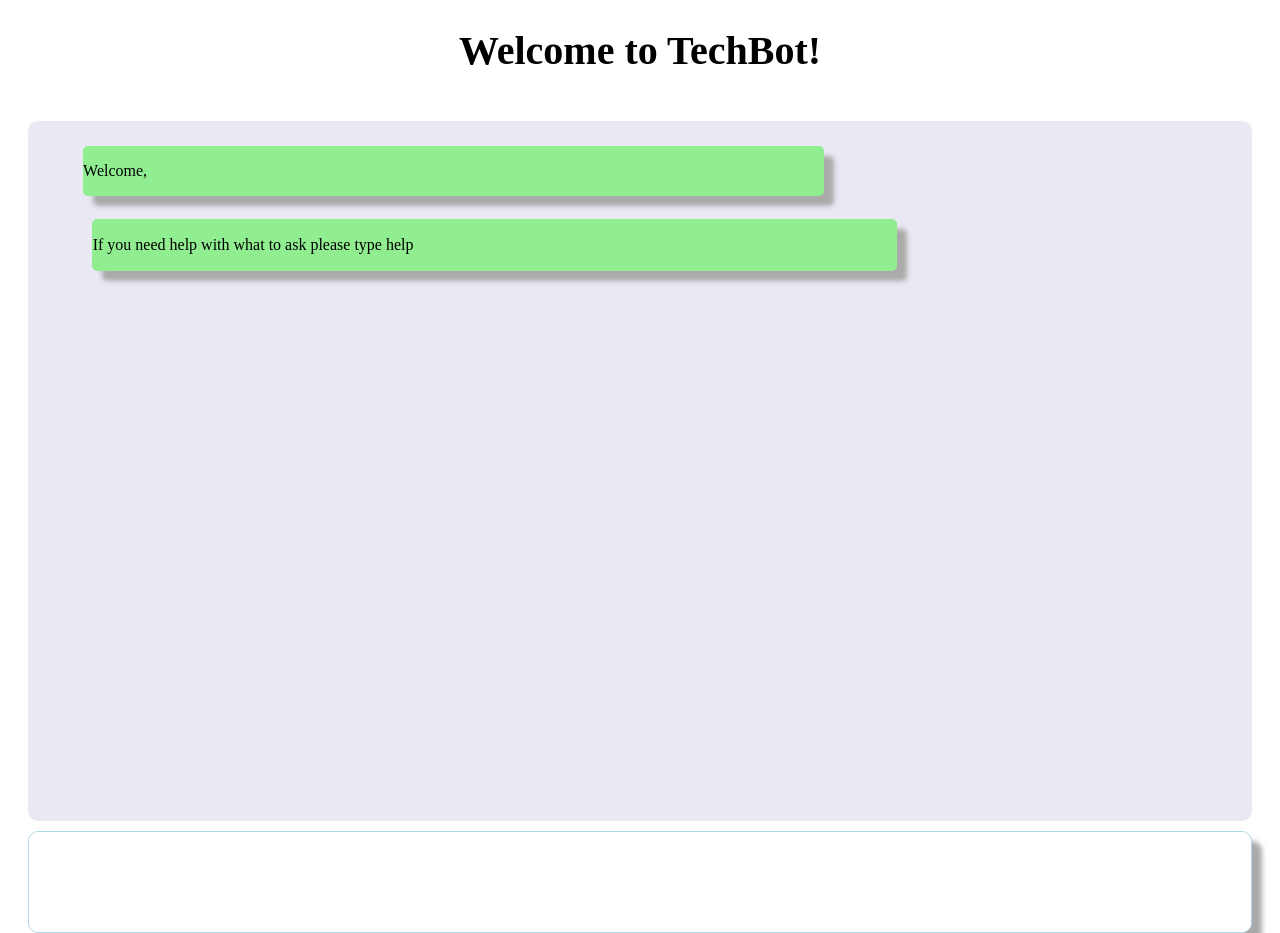
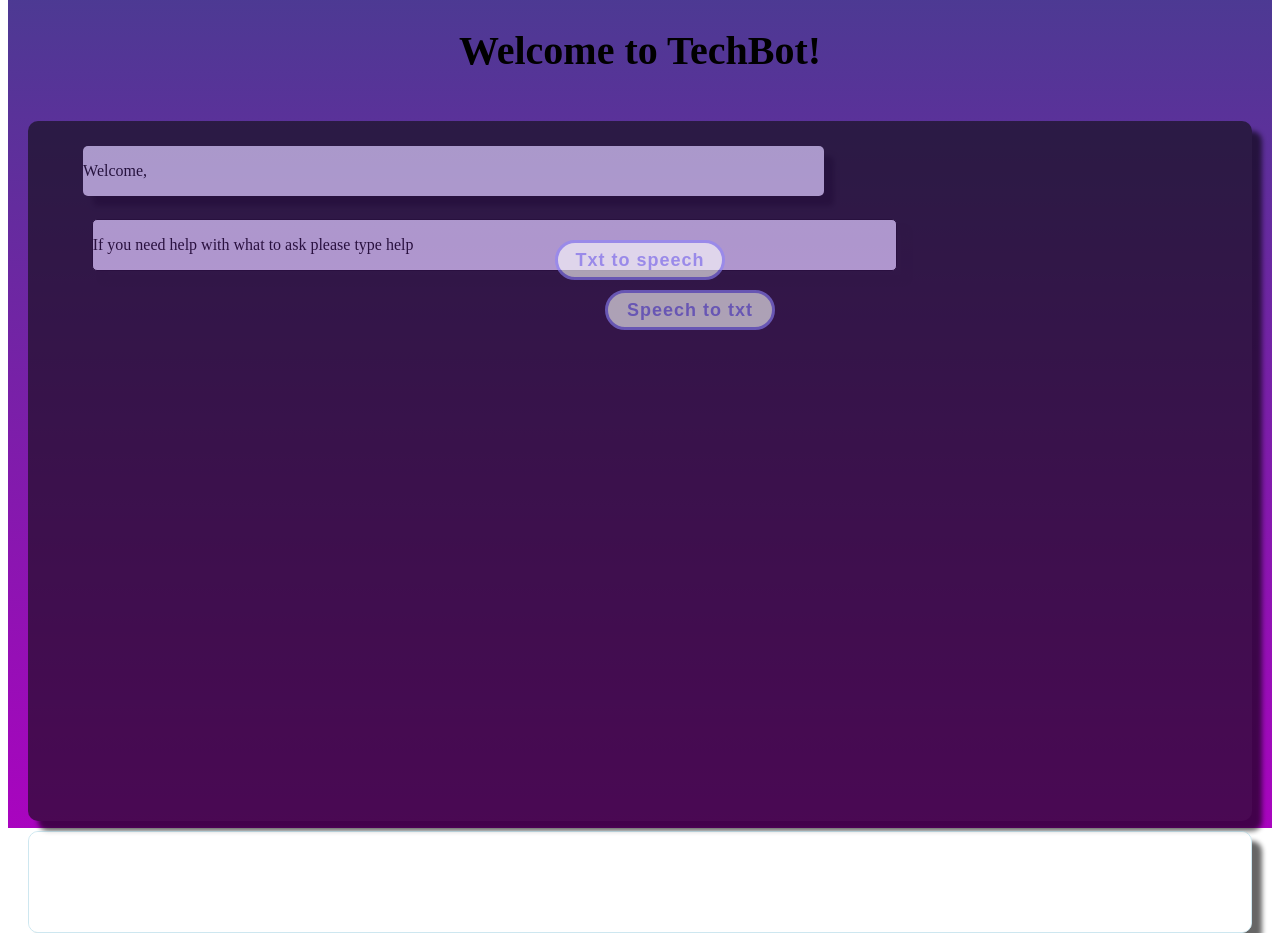
Before and after one commit to viravb/TechBot, a Vue app in the folder vue/: page /home in a window 1280 px wide. Shown: the part 140-1073 px from the top of the page. Built offline with nearby package versions, Linux system fonts and the light colour scheme; sample sign-in values are in the browser's storage; a web font is replaced by a local one.

Commit message:
Comitting to pull

```diff
--- a/vue/src/App.vue
+++ b/vue/src/App.vue
@@ -1,5 +1,6 @@
 <template>
-  <div id="app">
+  <div id="app" class = 'body'>
+
     <!-- <div id="nav">
       <router-link v-bind:to="{ name: 'home' }">Home</router-link>&nbsp;|&nbsp;
       <router-link v-bind:to="{ name: 'logout' }" v-if="$store.state.token != ''">Logout</router-link>
@@ -9,6 +10,12 @@
 </template>
 <style>
 
+.body{
+  background:linear-gradient(180deg, #3E428C,  #A904BF );
+
+}
+
+
 html {
   background-color: white;
 
--- a/vue/src/components/ChatWindow.vue
+++ b/vue/src/components/ChatWindow.vue
@@ -2,6 +2,8 @@
   <div class="window" >
       <GreetUser />
       <UserTextList />
+
+
   </div>
 </template>
 
@@ -17,8 +19,12 @@ export default {
 
   },
     name: "chat-window",
+    created(){
+      this.$nextTick
+  }
 
 }
+
 </script>
 
 <style>
@@ -27,7 +33,11 @@ export default {
   border-radius: 10px;
   height: 700px;
   margin: 20px 20px 5px 20px;
-  background-color: rgb(233, 233, 243);
+  background-color: #0C0C0D;
   overflow: auto;
+  box-shadow: 10px 10px 5px black;
+  opacity:60%;
 }
+
+
 </style>
--- a/vue/src/components/GreetUser.vue
+++ b/vue/src/components/GreetUser.vue
@@ -22,8 +22,9 @@ div.greet {
     margin-top: 2%;
     justify-content: flex-start;
     height: 50px;
-    background-color: lightgreen;
-    box-shadow: 10px 10px 5px #AAAAAA;
+    background-color: #dedfec;
+    box-shadow: 10px 10px 5px;
+
 }
 div.greet p {
     font-family: 'Oswald', sans-serif;
--- a/vue/src/components/UserInput.vue
+++ b/vue/src/components/UserInput.vue
@@ -1,51 +1,61 @@
 <template>
   <div class="user-input">
-      <form v-on:submit.prevent='filteredKeyWord()'>
-          <input class="user-text" type="text" v-model='userText'>
-      </form>
+        <button class="speech-to-txt" @click="startTxtToSpeech">Speech to txt</button>
+        <button class="txt-to-speech" @click="startSpeechToTxt">Txt to speech </button>
+        <form v-on:submit.prevent='filteredKeyWord()'>
+            <input class="user-text" type="text" v-model='userText'>
+        </form>
   </div>
 </template>
 <script>
 import AnswersService from '@/services/AnswersService';
-
 export default {
     name: "user-input",
     data() {
         return {
             userText: '',
-
+            runtimeTranscription_: '',
+            computerResponse: '',
+            lang_: 'en'
         }
     },
     methods : {
-
         filteredKeyWord() {
+            let sentenceToSend = `${this.userText} ${this.$store.state.currentTopic}`;
             this.$store.commit('SAVE_TEXT', this.userText);
-
-            AnswersService.getAnswers(this.userText).then(response => {
-
-                // var regex = /(https?:\/\/[^ ]*)/
-
-                // if(response.data.includes("http")){
-                // let StringURL = response.data.match(regex)[1];
-                // console.log(URL)
-                // var stringResponse = response.data.substring(0,response.data.indexOf("http"))
-
-                // this.$store.commit('GET_ANSWERS', stringResponse);
-                // this.$store.commit('SAVE_LINK', StringURL);
-                // }
-                // else if (response.data) {
-                    this.$store.commit('GET_ANSWERS',response.data);
-                //}
-
+            AnswersService.getAnswers(sentenceToSend).then(response => {
+                this.computerResponse = response.data.answer;
+                this.$store.commit('GET_ANSWERS', response.data);
             }).catch(error => console.error(error));
-
             this.userText = '';
-
+        },
+        startTxtToSpeech() {
+            window.SpeechRecognition =
+            window.SpeechRecognition || window.webkitSpeechRecognition;
+            const recognition = new window.SpeechRecognition();
+            recognition.lang = this.lang_;
+            recognition.interimResults = true;
+            recognition.addEventListener("result", event => {
+                const text = Array.from(event.results)
+                .map(result => result[0])
+                .map(result => result.transcript)
+                .join("");
+            this.runtimeTranscription_ = text;
+            });
+            recognition.addEventListener("end", () => {
+            this.userText = this.runtimeTranscription_
+            this.runtimeTranscription_ = "";
+            recognition.stop();
+            });
+            recognition.start();
+        },
+        startSpeechToTxt() {
+            let utterance = new SpeechSynthesisUtterance(this.computerResponse);
+            window.speechSynthesis.speak(utterance);
         }
     }
 }
 </script>
-
 <style>
 div.user-input {
     height: 100px;
@@ -65,4 +75,7 @@ div.user-input input.user-text {
     resize: none;
     font-size: 16px;
 }
+div.user-input button.speech-to-txt {
+    margin: 50px;
+}
 </style>
--- a/vue/src/components/UserTextList.vue
+++ b/vue/src/components/UserTextList.vue
@@ -10,6 +10,7 @@
       </li>
     </ul>
   </div>
+
 </template>
 
 
@@ -39,18 +40,19 @@ span{
   margin-right: 2%;
   margin-top: 2%;
   height: 50px;
-  background-color: lightblue;
-  box-shadow: 10px 10px 5px #AAAAAA;
+  background-color: #5ff341;
+  opacity:60%;
+  box-shadow: 10px 10px 5px black;
 }
 .computer{
-  border: 1px solid lightgreen;
+  border: 1px solid ;
   border-radius: 5px;
   margin-right: 30%;
   margin-left: 2%;
   margin-top: 2%;
   height: auto;
-  background-color: lightgreen;
-  box-shadow: 10px 10px 5px #AAAAAA;
+  background-color: #dedfec;
+  box-shadow: 10px 10px 5px #0C0C0D;
 }
 p {
     font-family: 'Oswald', sans-serif;
```
Also changed, not shown: 1 other file (tests, documents, lock files or other folders).
